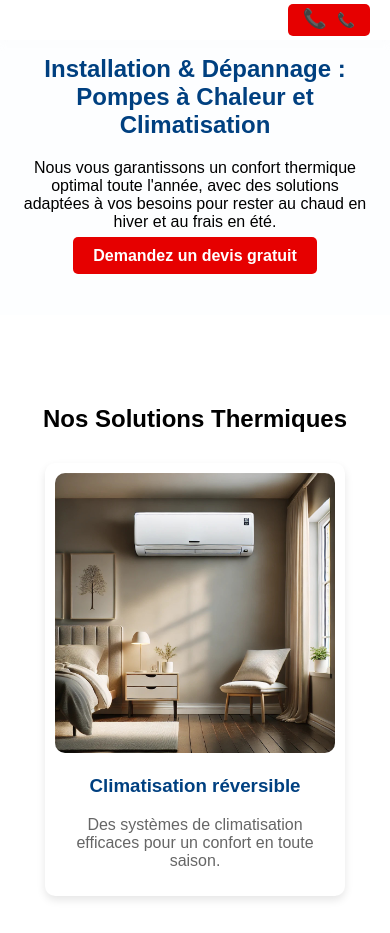
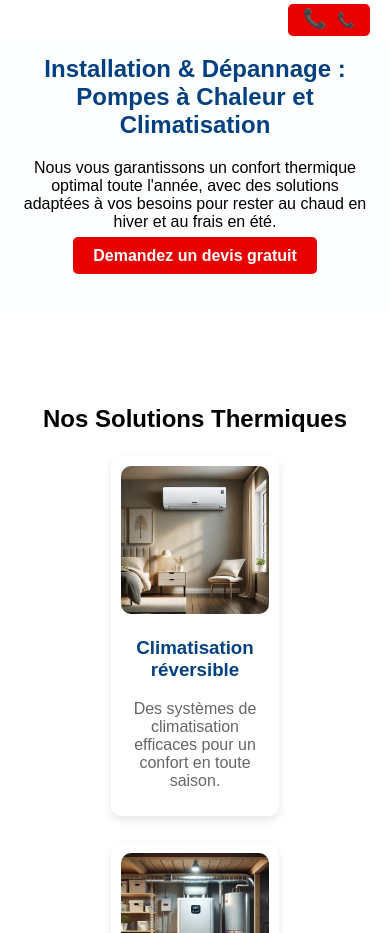
Before and after one commit to BRAITOU555/pompeachaleur, a plain HTML site: page index.html in a window 390 px wide. Shown: the part 95-1028 px from the top of the page. Drawn offline with Linux system fonts and the light colour scheme.

Commit message:
Ajustement des boîtes de services pour affichage côte à côte sur mobile

```diff
--- a/style/style.css
+++ b/style/style.css
@@ -604,3 +604,17 @@ body {
         box-shadow: 0 4px 8px rgba(0, 0, 0, 0.2);
     }
 }
+/* Ajustement des services pour la version mobile */
+@media (max-width: 768px) {
+    .service-list {
+        display: flex;
+        flex-wrap: wrap; /* Permet aux boîtes de services de passer à la ligne */
+        justify-content: space-around; /* Espace égal entre les boîtes */
+    }
+
+    .service-item {
+        width: 48%; /* Largeur ajustée pour deux boîtes par ligne */
+        margin: 1%; /* Espace entre les boîtes */
+        box-sizing: border-box; /* Pour inclure le padding et la bordure dans la largeur totale */
+    }
+}
```
